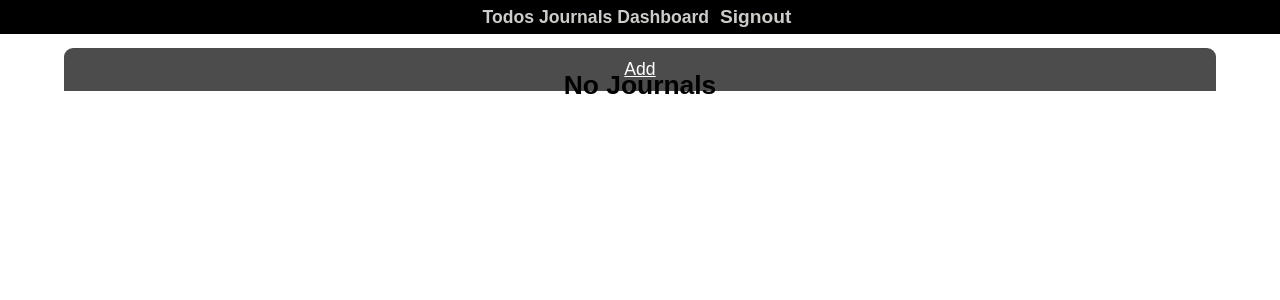
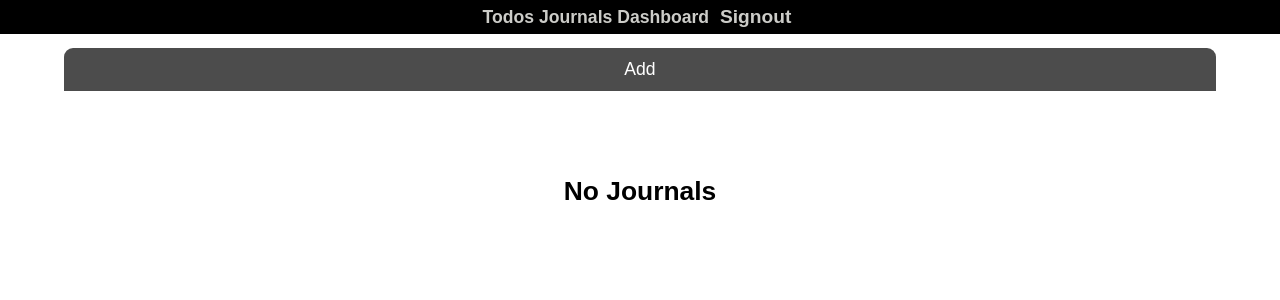
Before and after one commit to quobod/RBR, a React (Create React App) app in the folder client/: page /journals in a window 1280 px wide. Shown: the top 300 px of the page. Built offline with nearby package versions, Linux system fonts and the light colour scheme; sample sign-in values are in the browser's storage.

Commit message:
Fixed todo complete status

```diff
--- a/client/src/App.css
+++ b/client/src/App.css
@@ -180,7 +180,7 @@
   grid-row-gap: 0.4rem;
   justify-content: start;
   grid-template-areas:
-  '. journal-body journal-body journal-body'
+  'journal-body journal-body journal-body journal-body'
   'journal-detail journal-detail journal-detail .';
 }
 
--- a/client/src/components/TodoItem.js
+++ b/client/src/components/TodoItem.js
@@ -1,3 +1,4 @@
+import Axios from 'axios';
 import React from 'react';
 import { Consumer } from '../AppContext';
 
@@ -5,12 +6,27 @@ class TodoItem extends React.Component {
     constructor(props) {
         super(props);
         this.state = {
-            completed: props.todo.completed
+            completed: false
         }
     }
 
     completed = () => {
         return ({textDecoration: this.state.completed? 'line-through': 'none'});
+    }
+
+    completeStatus = (id) => {
+        Axios.get(`/api/todos/complete/${id}`)
+            .then(response => {
+                const { payload } = response.data;
+                this.setState({ completed: JSON.parse(payload) });
+            })
+            .catch(err => {
+                this.setState({ completed: false });
+            });
+    }
+
+    componentDidMount() {
+        this.completeStatus(this.props.todo._id);
     }
 
     render() {
@@ -23,12 +39,13 @@ class TodoItem extends React.Component {
                         <div className="todo-item">
                             <div className="todo-item-controls">
                                 <span className="todo-completed">
-                                    <input onChange={() => {
+                                    <input className="complete-todo" onChange={() => {
                                         completeTodo(_id);
+
                                         this.setState((state, props) => ({
                                             completed: state.completed === false? true:false
                                         }));
-                                    }} type="checkbox" checked={this.state.completed} />&nbsp;
+                                    }} type="checkbox" checked={this.state.completed}/>&nbsp;
                                     <b className="bold">Completed?</b>
                                 </span>
                             {removeTodoFailure? <h1>Unable to delete {title}</h1> : <p style={this.completed()}><b>{title}</b></p>}
--- a/client/src/components/views/Journals.js
+++ b/client/src/components/views/Journals.js
@@ -19,7 +19,7 @@ class Journals extends React.Component {
                     {value => {
                         const { journals } = value;
                         if (undefined === journals || journals.length < 1) {
-                            return (<h2>No Journals</h2>)
+                            return (<h2 className="no-journals">No Journals</h2>)
                         } else {
                             return (
                                 <div className="journal-list-parent">
--- a/client/src/index.css
+++ b/client/src/index.css
@@ -40,6 +40,10 @@ code {
   border-radius: 0.5rem;
   text-align: center;
   overflow: scroll;
+}
+
+.no-journals {
+  margin: 8rem 0;
 }
 
 .content .journal-list-parent {
@@ -121,6 +125,7 @@ ul li,
 
 .sub-menu a {
   color: #fff;
+  text-decoration: none;
 }
 
 .sub-menu a:hover {
```
